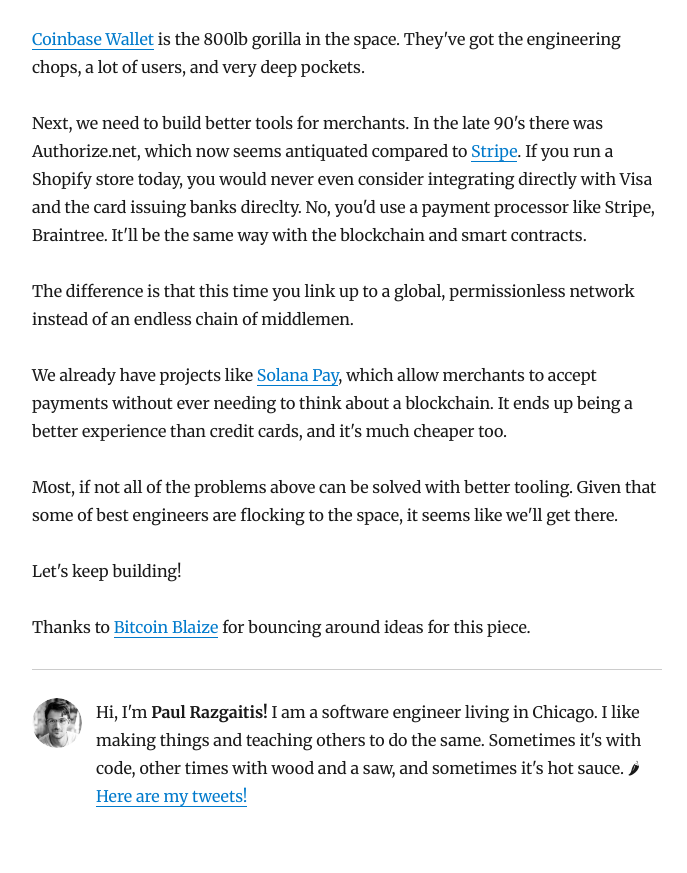
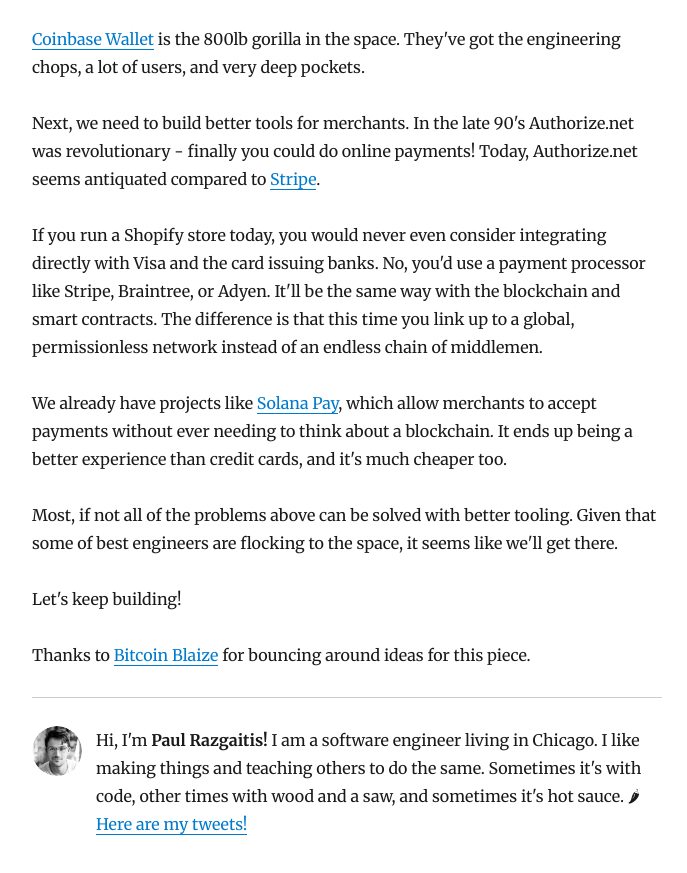
Before and after one commit to prazgaitis/personal-blog, a Gatsby site: page /the-state-of-crypto-payments/ in a window 1280 px wide. Shown: the part 4508-5381 px from the top of the page, without its empty margins (293-980 px from the left). Built offline with nearby package versions, Linux system fonts and the light colour scheme; Gatsby itself is replaced by a stand-in of ours; some packages are replaced by stand-ins of ours.

Commit message:
fixup! fixes

```diff
--- a/content/blog/the-state-of-crypto-payments/index.md
+++ b/content/blog/the-state-of-crypto-payments/index.md
@@ -73,9 +73,9 @@
 
 [Coinbase Wallet](https://www.coinbase.com/wallet) is the 800lb gorilla in the space. They've got the engineering chops, a lot of users, and very deep pockets.
 
-Next, we need to build better tools for merchants. In the late 90's there was Authorize.net, which now seems antiquated compared to [Stripe](https://stripe.com). If you run a Shopify store today, you would never even consider integrating directly with Visa and the card issuing banks direclty. No, you'd use a payment processor like Stripe, Braintree. It'll be the same way with the blockchain and smart contracts.
+Next, we need to build better tools for merchants. In the late 90's Authorize.net was revolutionary - finally you could do online payments! Today, Authorize.net seems antiquated compared to [Stripe](https://stripe.com).
 
-The difference is that this time you link up to a global, permissionless network instead of an endless chain of middlemen.
+If you run a Shopify store today, you would never even consider integrating directly with Visa and the card issuing banks. No, you'd use a payment processor like Stripe, Braintree, or Adyen. It'll be the same way with the blockchain and smart contracts. The difference is that this time you link up to a global, permissionless network instead of an endless chain of middlemen.
 
 We already have projects like [Solana Pay](https://solana.com/news/solana-pay-announcement), which allow merchants to accept payments without ever needing to think about a blockchain. It ends up being a better experience than credit cards, and it's much cheaper too.
 
```
